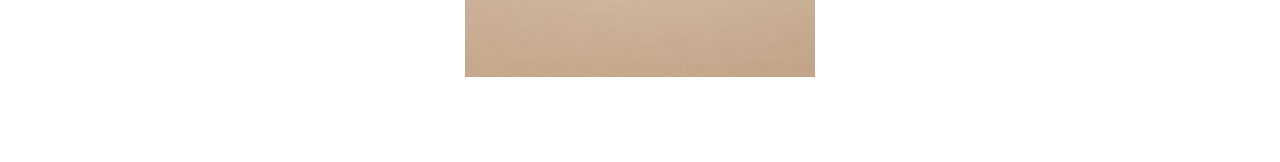
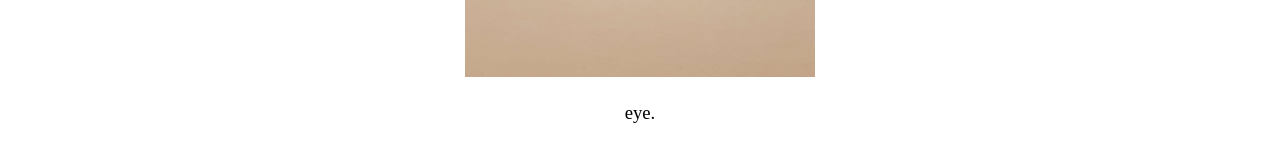
Before and after one commit to avar1c3/inkwell, a Jekyll site: the page built from _posts/2023-01-03-useless.md, in a window 1280 px wide. Shown: the part 967-1129 px from the top of the page. Built offline with Jekyll 4.4.1, drawn with Linux system fonts in a browser that asks for light colours.

Commit message:
Added image caption & style attributes.

```diff
--- a/_posts/2023-01-03-useless.md
+++ b/_posts/2023-01-03-useless.md
@@ -39,4 +39,5 @@ for i have proven myself utterly useless.
 
 <div class="img-box">
     <img src="/inkwell/assets/img/2023-01-03-useless_A.jpg" alt="Eye." width="350" height="350">
+    <h4 class="img-caption">eye.</h4>
 </div>
--- a/_sass/_post.scss
+++ b/_sass/_post.scss
@@ -50,3 +50,9 @@
 img {
 	vertical-align: middle;
 }
+
+.img-caption {
+	font-family: "OMORI-GAME";
+	font-size: 14pt;
+	font-weight: normal;
+}
```
